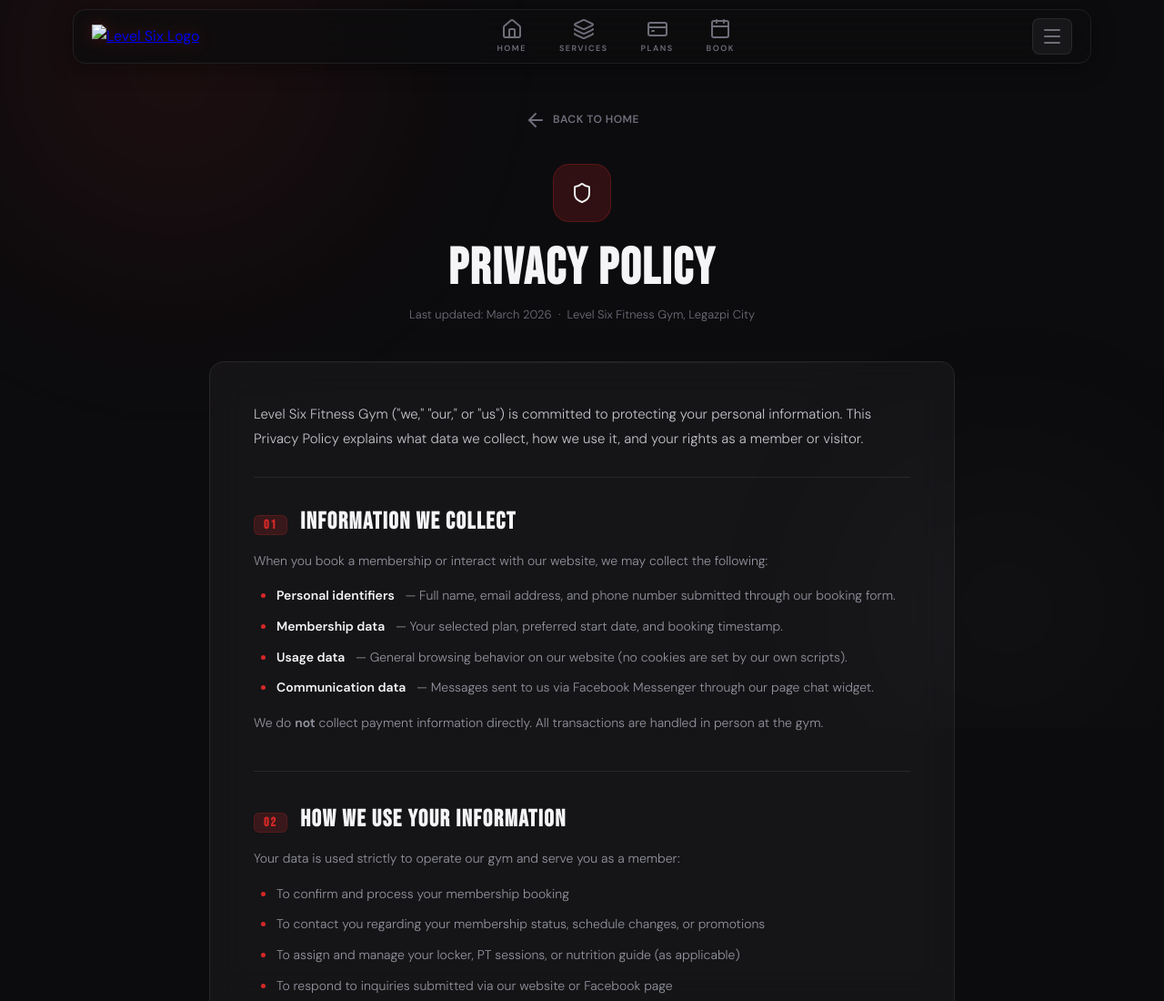
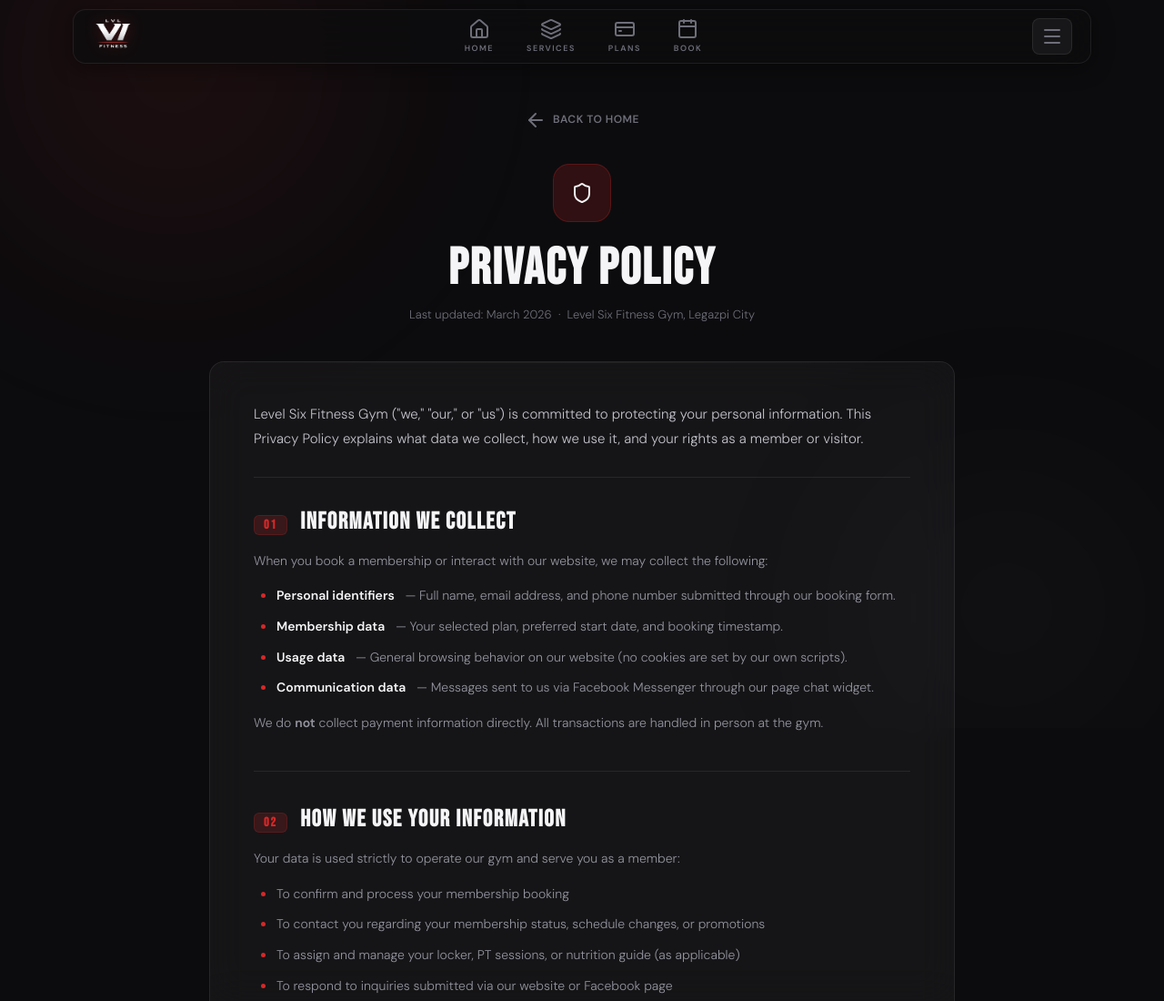
Before and after one commit to frameirl0/lvl6, a plain HTML site: page privacy.html in a window 1280 px wide. Shown: the top 1100 px of the page at 91% size. Drawn offline with nearby package versions, Linux system fonts and the light colour scheme.

Commit message:
Update privacy.html

```diff
--- a/privacy.html
+++ b/privacy.html
@@ -23,7 +23,7 @@
 <header id="navbar">
     <nav class="top-nav glass-nav">
         <div class="logo">
-            <a href="index.html"><img src="images/logo.png" alt="Level Six Logo"></a>
+            <a href="index.html"><img src="logo.png" alt="Level Six Logo"></a>
         </div>
         <div class="nav-center">
             <a href="index.html#home" class="nav-link"><i data-lucide="home"></i><span>Home</span></a>
```
